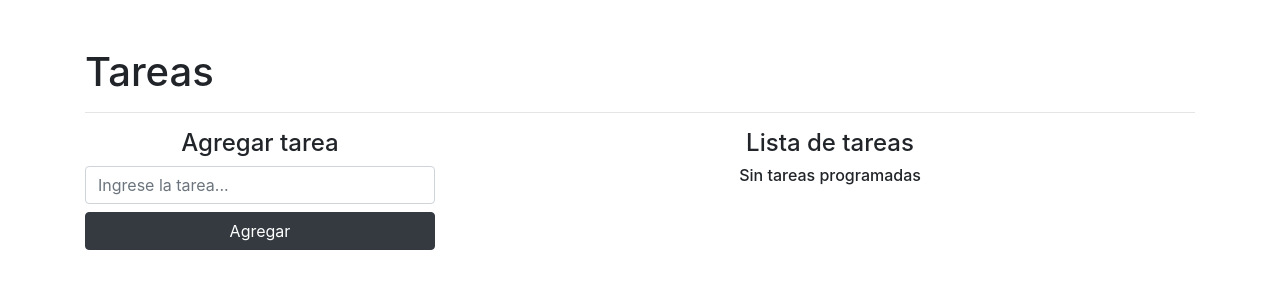
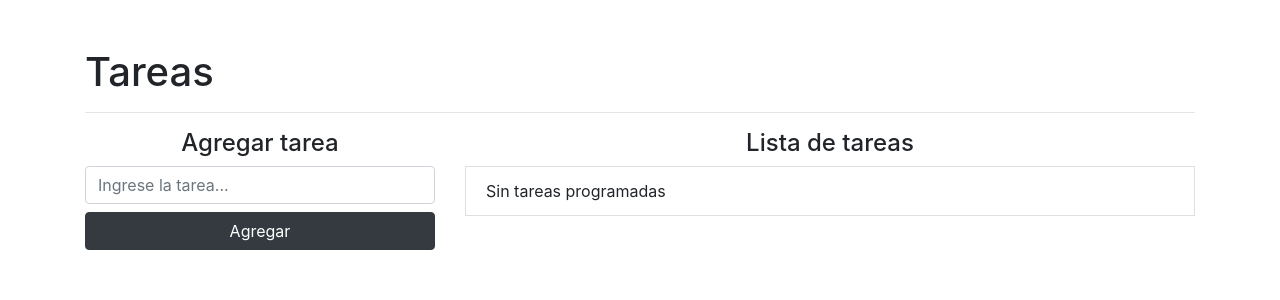
Before and after one commit to JAlexanderQP/crud, a React (Create React App) app: page / in a window 1280 px wide. Shown: the top 300 px of the page. Built offline with nearby package versions, Linux system fonts and the light colour scheme.

Commit message:
Finalizando CRUD en memoria

```diff
--- a/src/App.js
+++ b/src/App.js
@@ -92,7 +92,7 @@
         <div className="col-12 col-md-8">
           <h4 className="text-center">Lista de tareas</h4>
           {size(tasks) === 0 ? (
-            <h6 className="text-center">Sin tareas programadas</h6>
+            <li className="list-group-item">Sin tareas programadas</li>
           ) : (
             <ul className="list-group">
               {tasks.map((task) => (
```
